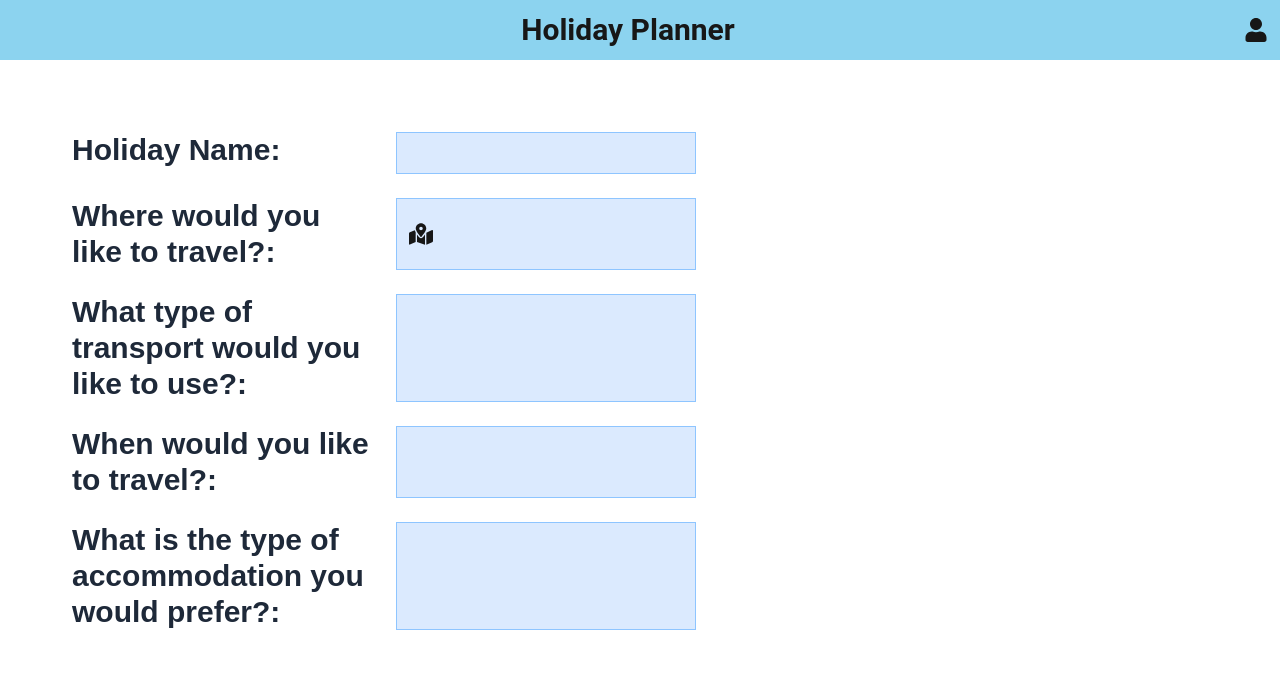
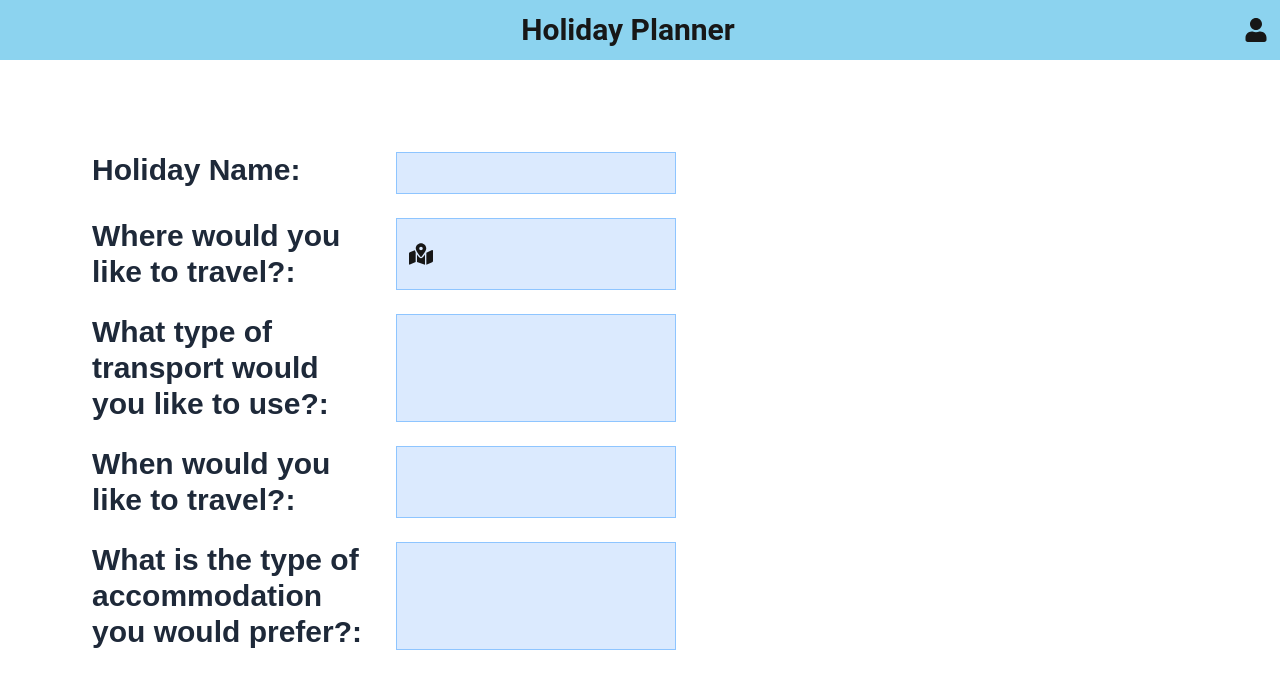
Before and after one commit to criss05/holiday_planner, a Next.js app: page /AddPage in a window 1280 px wide. Shown: the top 688 px of the page. Built offline with nearby package versions, Linux system fonts and the light colour scheme.

Commit message:
Change the padding between the fields

```diff
--- a/src/pages/AddPage.js
+++ b/src/pages/AddPage.js
@@ -6,7 +6,7 @@ export default function AddPage() {
     return (
         <div className="min-h-screen">
             <HeaderAdd />
-            <div className="w-3/5 flex flex-col justify-between p-15">
+            <div className="w-3/5 flex flex-col justify-between p-20">
                 <InformationFields text="Holiday Name" />
                 <InformationFields text="Where would you like to travel?" icon={<FaMapMarkedAlt />} />
                 <InformationFields text="What type of transport would you like to use?" />
```
